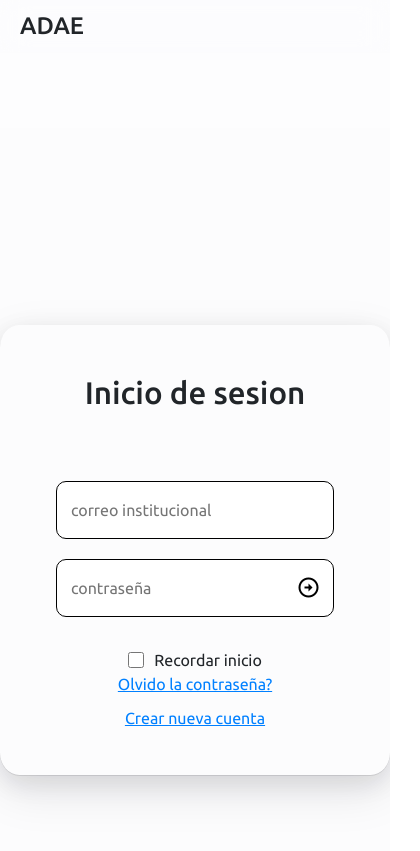
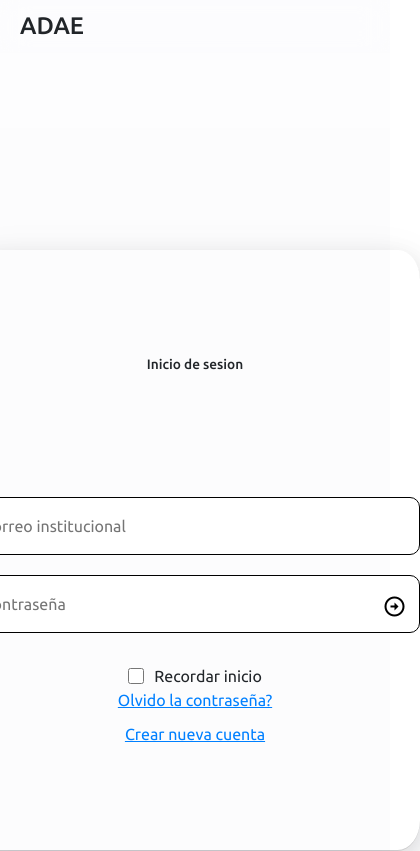
Before and after one commit to ProgramacionCbtis66/ProyectUnknown, an Angular app in the folder FrontEnd/: page /acceso in a window 390 px wide. Shown: the top 851 px of the page, 420 px wide, since content can reach past the window. Built offline with nearby package versions, Linux system fonts and the light colour scheme.

Commit message:
Revert "CSS | Main-access | pagina responsiva para celular"
This reverts commit c0357993d3f96a3a0b26c953ac684128ae6bb44b.

```diff
--- a/FrontEnd/src/app/main-access/main-access.component.css
+++ b/FrontEnd/src/app/main-access/main-access.component.css
@@ -103,25 +103,3 @@ label{
 .links a{
     color: rgb(0, 128, 255);
 }
-
-@media only screen and (max-width: 600px) {
-    #sign-in {
-        width: 400px;
-        height: 450px;
-    }
-
-    #sign-in p {
-      font-size: 8vw;
-    }
-
-    #sign-in #email-phone,
-    #sign-in #password {
-      width: 100%;
-      max-width: 300px;
-    }
-
-    .bx-right-arrow-circle {
-      top: 38.1%;
-      right: 5%;
-    }
-  }
```
